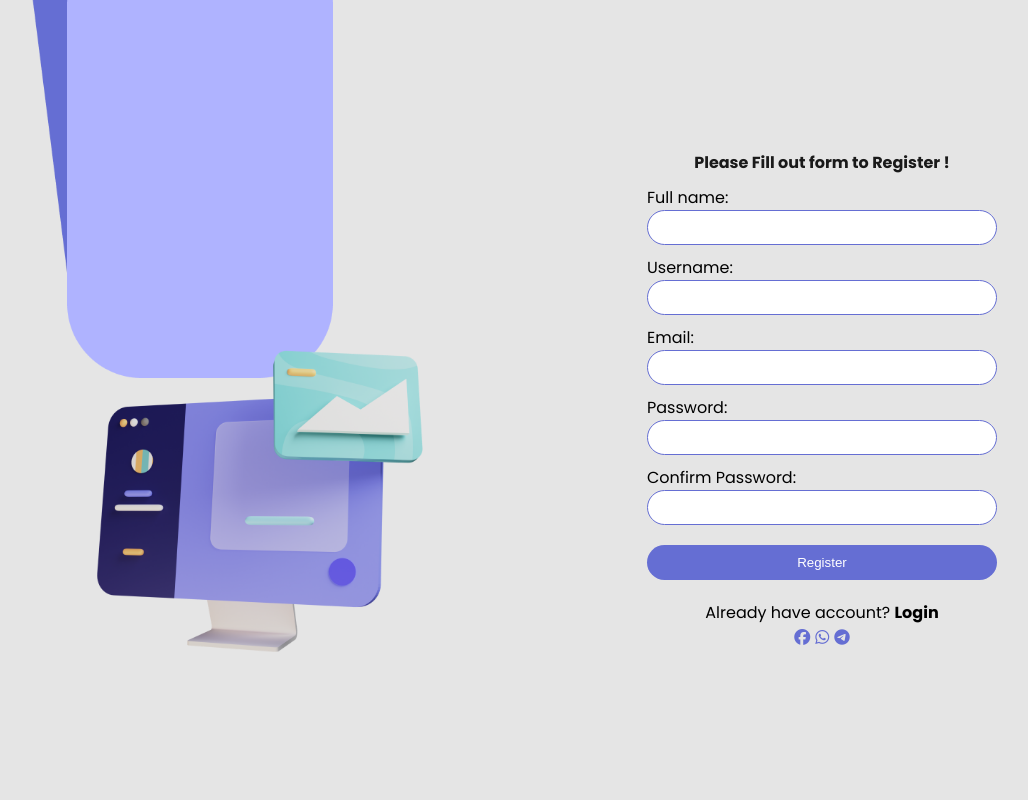
After one commit to codingtarun/playphp, a PHP site: page /blog/auth/register.php in a window 1280 px wide. The commit adds this page. Shown: the whole page, without its empty margins (138-1166 px from the left). Run offline with PHP 8.4, Linux system fonts and the light colour scheme; some libraries are stand-ins or nearby versions.

Commit message:
Register page

```diff
--- a/blog/assets/css/style.css
+++ b/blog/assets/css/style.css
@@ -190,5 +190,96 @@ body {
     opacity: 1;
   }
 }
+.register-container {
+  height: 100vh;
+  width: 100vw;
+  background-color: #e5e5e5;
+  display: flex;
+}
+
+.login-image {
+  width: 50%;
+  position: relative;
+}
+.login-image__bg {
+  position: absolute;
+  top: 0;
+  left: 50%;
+  transform: translateX(-50%);
+  width: 50%;
+}
+.login-image__fg {
+  position: absolute;
+  bottom: 15%;
+  left: 50%;
+  transform: translateX(-30%);
+  width: 60%;
+}
+
+.login-form {
+  width: 50%;
+  height: 100%;
+  position: relative;
+  display: flex;
+  justify-content: center;
+  align-items: center;
+  flex-direction: column;
+}
+.login-form__heading {
+  font-size: 16px;
+  font-weight: bold;
+  color: #1a1a1a;
+}
+.login-form__login-link {
+  font-size: 16px;
+  color: #000000;
+}
+.login-form__login-link a:link {
+  text-decoration: none;
+  font-weight: bold;
+  color: inherit;
+}
+.login-form__social-link {
+  display: flex;
+  gap: 5px;
+  list-style: none;
+}
+.login-form__social-link li a {
+  text-decoration: none;
+  color: #656ed3;
+}
+
+.register-form {
+  width: 350px;
+}
+.register-form__group {
+  display: flex;
+  flex-direction: column;
+  margin: 10px auto;
+}
+.register-form__label {
+  font-size: 16px;
+  color: #000000;
+}
+.register-form__input {
+  border: 1px solid #656ed3;
+  height: 35px;
+  border-radius: 50px;
+  padding: 5px 5px;
+  font-size: 16px;
+  outline: none;
+}
+.register-form__input:focus {
+  border: 1px solid #656ed3;
+}
+.register-form__button {
+  border: none;
+  background-color: #656ed3;
+  border-radius: 50px;
+  padding: 10px 0;
+  color: #ffffff;
+  margin: 10px 0;
+  cursor: pointer;
+}
 
 /*# sourceMappingURL=style.css.map */
--- a/blog/assets/scss/app.scss
+++ b/blog/assets/scss/app.scss
@@ -9,3 +9,4 @@
 // Pages
 @import "pages/home";
 @import "pages/login";
+@import "pages/register";
--- /dev/null
+++ b/blog/assets/scss/pages/_register.scss
@@ -0,0 +1,88 @@
+.register-container {
+  height: 100vh;
+  width: 100vw;
+  background-color: #e5e5e5;
+  display: flex;
+}
+.login-image {
+  width: 50%;
+  position: relative;
+  &__bg {
+    position: absolute;
+    top: 0;
+    left: 50%;
+    transform: translateX(-50%);
+    width: 50%;
+  }
+  &__fg {
+    position: absolute;
+    bottom: 15%;
+    left: 50%;
+    transform: translateX(-30%);
+    width: 60%;
+  }
+}
+.login-form {
+  width: 50%;
+  height: 100%;
+  position: relative;
+  display: flex;
+  justify-content: center;
+  align-items: center;
+  flex-direction: column;
+  &__heading {
+    font-size: 16px;
+    font-weight: bold;
+    color: #1a1a1a;
+  }
+  &__login-link {
+    font-size: 16px;
+    color: #000000;
+    & a:link {
+      text-decoration: none;
+      font-weight: bold;
+      color: inherit;
+    }
+  }
+  &__social-link {
+    display: flex;
+    gap: 5px;
+    list-style: none;
+    & li a {
+      text-decoration: none;
+      color: #656ed3;
+    }
+  }
+}
+.register-form {
+  width: 350px;
+  &__group {
+    display: flex;
+    flex-direction: column;
+    margin: 10px auto;
+  }
+  &__label {
+    font-size: 16px;
+    color: #000000;
+  }
+  &__input {
+    border: 1px solid #656ed3;
+    height: 35px;
+    border-radius: 50px;
+    padding: 5px 5px;
+    font-size: 16px;
+    outline: none;
+    &:focus {
+      border: 1px solid #656ed3;
+    }
+  }
+  &__button {
+    border: none;
+    background-color: #656ed3;
+    border-radius: 50px;
+    padding: 10px 0;
+    color: #ffffff;
+    margin: 10px 0;
+    cursor: pointer;
+  }
+}
--- /dev/null
+++ b/blog/auth/register.php
@@ -0,0 +1,63 @@
+<!DOCTYPE html>
+<html lang="en">
+
+<head>
+    <meta charset="UTF-8">
+    <meta name="viewport" content="width=device-width, initial-scale=1.0">
+    <title>Blog | Register </title>
+    <!-- Google Fonts -->
+    <link rel="preconnect" href="https://fonts.googleapis.com">
+    <link rel="preconnect" href="https://fonts.gstatic.com" crossorigin>
+    <link href="https://fonts.googleapis.com/css2?family=Poppins:ital,wght@0,100;0,200;0,300;0,400;0,500;0,600;0,700;0,800;0,900;1,100;1,200;1,300;1,400;1,500;1,600;1,700;1,800;1,900&display=swap" rel="stylesheet">
+    <!-- Stylesheet -->
+    <link rel="stylesheet" href="../assets/css/style.css">
+    <!-- Font Awesome 6 CDN-->
+    <link rel="stylesheet" href="https://cdnjs.cloudflare.com/ajax/libs/font-awesome/6.6.0/css/all.min.css" integrity="sha512-Kc323vGBEqzTmouAECnVceyQqyqdsSiqLQISBL29aUW4U/M7pSPA/gEUZQqv1cwx4OnYxTxve5UMg5GT6L4JJg==" crossorigin="anonymous" referrerpolicy="no-referrer" />
+</head>
+
+<body>
+    <div class="register-container">
+        <div class="login-image">
+            <img src="../assets/images/user_register_bg.png" alt="" class="login-image__bg">
+            <img src="../assets/images/user_register_fg.png" alt="" class="login-image__fg">
+        </div>
+        <div class="login-form">
+            <h2 class="login-form__heading">Please Fill out form to Register !</h2>
+            <form action="#" class="register-form">
+                <div class="register-form__group">
+                    <label for="fullname" class="register-form__label">Full name:</label>
+                    <input type="text" class="register-form__input" id="fullname">
+                </div>
+                <div class="register-form__group">
+                    <label for="username" class="register-form__label">Username:</label>
+                    <input type="text" class="register-form__input" id="username">
+                </div>
+                <div class="register-form__group">
+                    <label for="email" class="register-form__label">Email:</label>
+                    <input type="text" class="register-form__input" id="email">
+                </div>
+                <div class="register-form__group">
+                    <label for="password" class="register-form__label">Password:</label>
+                    <input type="text" class="register-form__input" id="password">
+                </div>
+                <div class="register-form__group">
+                    <label for="confirm-password" class="register-form__label">Confirm Password:</label>
+                    <input type="text" class="register-form__input" id="confirm-password">
+                </div>
+                <div class="register-form__group">
+                    <button class="register-form__button">Register</button>
+                </div>
+            </form>
+            <p class="login-form__login-link">Already have account? <a href="#">Login</a></p>
+            <ul class="login-form__social-link">
+                <li><a href="#"><i class="fa-brands fa-facebook"></i></a></li>
+                <li><a href="#"><i class="fa-brands fa-whatsapp"></i></a></li>
+                <li><a href="#"><i class="fa-brands fa-telegram"></i></a></li>
+            </ul>
+        </div>
+    </div>
+    <!-- Scripts -->
+    <script src="assets/js/script.js"></script>
+</body>
+
+</html>
```
Also changed, not shown: 1 other file.
